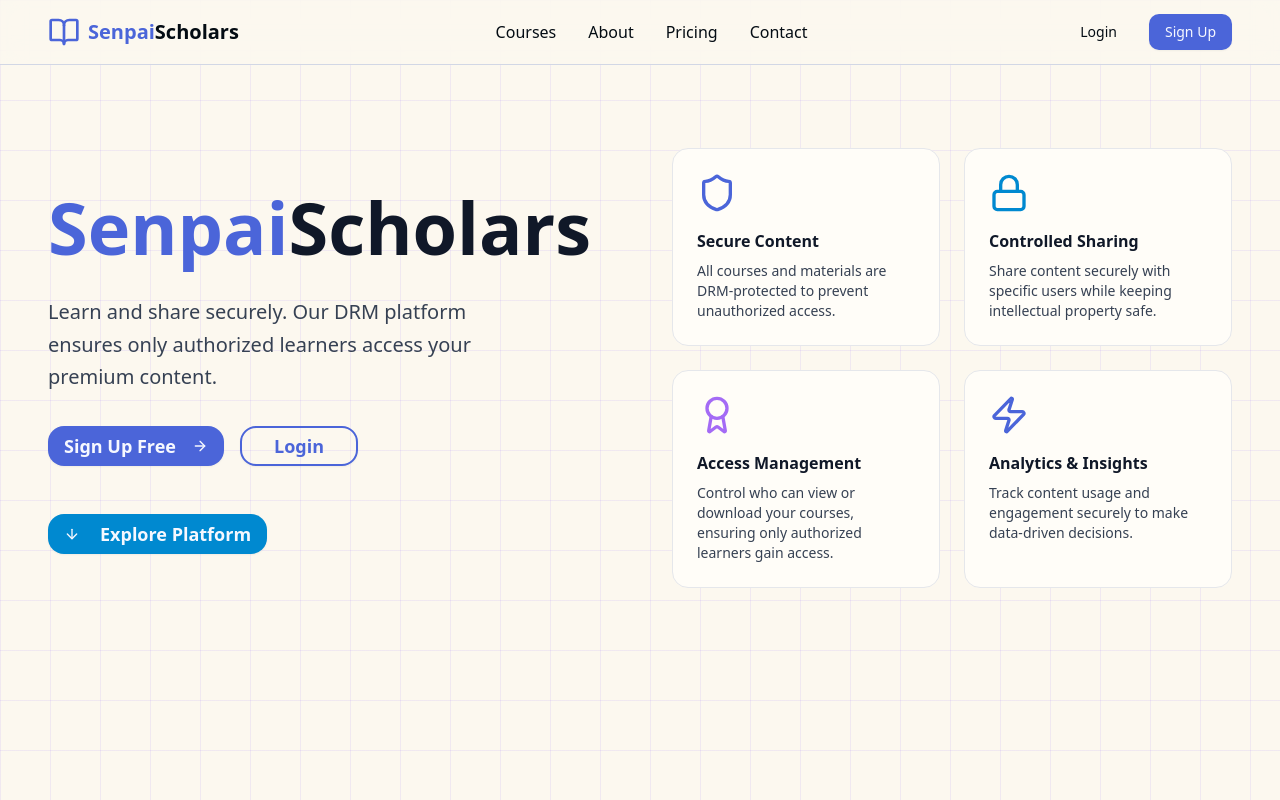
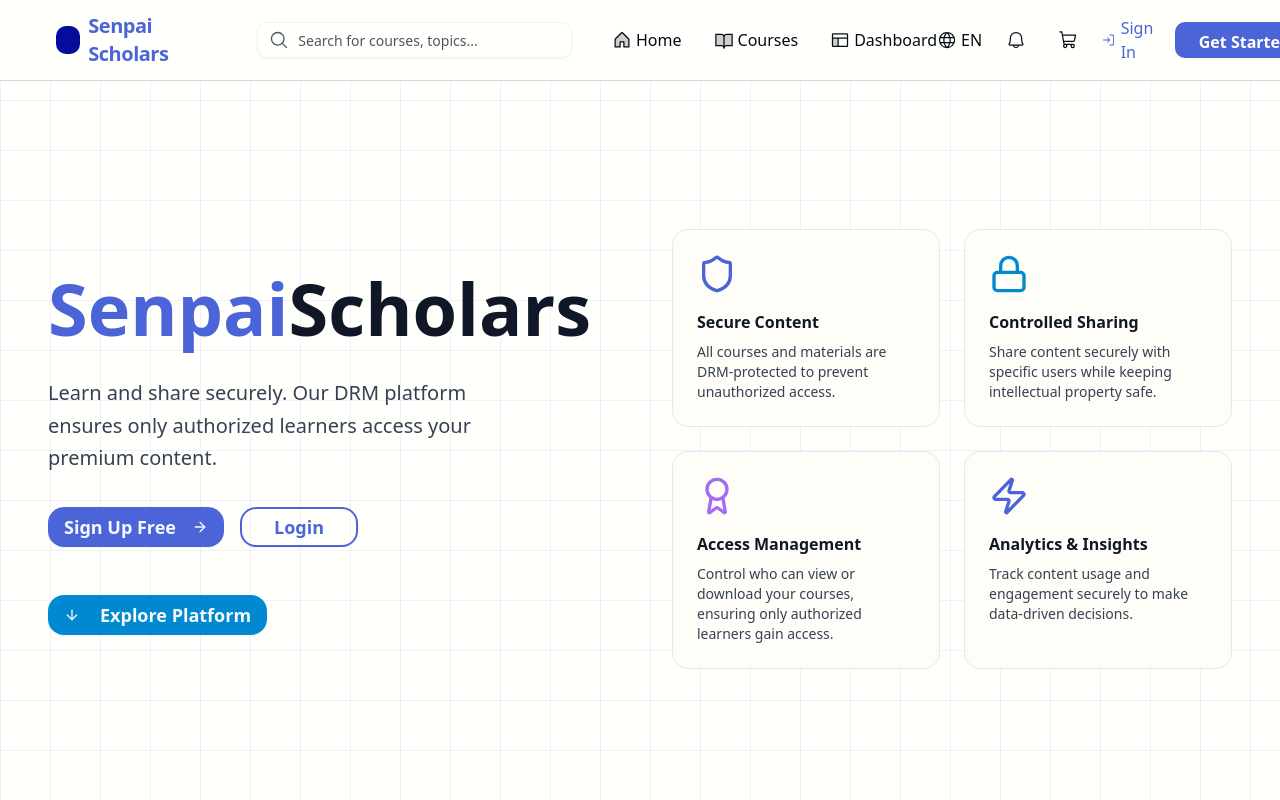
Before and after one commit to rev-sin/senpaischolars.app, a Next.js app: page / in a window 1280 px wide. Shown: the top 800 px of the page. Built offline with nearby package versions, Linux system fonts and the light colour scheme.

Commit message:
update navbar to new layout

```diff
--- a/src/app/globals.css
+++ b/src/app/globals.css
@@ -4,7 +4,7 @@
 @custom-variant dark (&:is(.dark *));
 
 :root {
-  --background: #fcf8ef; /* Light purple-tinted white */
+  --background: #fffffc; /* Light purple-tinted white */
   --foreground: oklch(0.15 0.02 240); /* Dark blue text */
   --card: oklch(0.96 0.01 270); /* Light purple card background */
   --card-foreground: oklch(0.15 0.02 240); /* Dark card text */
--- a/src/components/Navbar.tsx
+++ b/src/components/Navbar.tsx
@@ -1,130 +1,226 @@
 'use client';
 
-import { BookOpen, Menu, X } from 'lucide-react';
-import { useState } from 'react';
+import {
+  BellIcon,
+  BookOpenIcon,
+  GlobeIcon,
+  HouseIcon,
+  LayoutIcon,
+  ListIcon,
+  MagnifyingGlassIcon,
+  ShoppingCartIcon,
+  SignInIcon,
+  UsersIcon,
+  XIcon,
+} from '@phosphor-icons/react';
+import Link from 'next/link';
+import { useId, useState } from 'react';
 import { Button } from '@/components/ui/button';
+import { Input } from '@/components/ui/input';
+
+function LogoMark() {
+  // Replace with logo image later if logo is made
+  return (
+    <span
+      aria-hidden="true"
+      className="inline-block h-7 w-7 rounded-md bg-[#050C9C]"
+    />
+  );
+}
 
 export default function Navbar() {
-  const [isMenuOpen, setIsMenuOpen] = useState(false);
+  const [mobileOpen, setMobileOpen] = useState(false);
+  const searchId = useId();
 
   return (
-    <nav className="fixed top-0 left-0 right-0 z-50 bg-background/80 backdrop-blur-md border-b border-border">
-      <div className="container mx-auto px-6 lg:px-12">
-        <div className="flex items-center justify-between h-16">
-          {/* Logo */}
-          <div className="flex items-center space-x-2">
-            <BookOpen className="w-8 h-8 text-primary" />
-            <span className="text-xl font-bold text-foreground">
-              <span className="text-primary">Senpai</span>Scholars
+    <header className="sticky top-0 z-40 w-full border-b bg-background backdrop-blur">
+      <div className="h-20 px-6 lg:px-14 flex items-center justify-between">
+        <div className="flex items-center gap-10">
+          <Link
+            href="/"
+            className="flex items-center gap-2"
+          >
+            <LogoMark />
+            <span className="font-sans text-xl font-bold tracking-tight text-primary">
+              Senpai Scholars
             </span>
+          </Link>
+          <div className="hidden lg:block relative w-[360px]">
+            <MagnifyingGlassIcon
+              weight="regular"
+              className="pointer-events-none absolute left-3 top-1/2 h-5 w-5 -translate-y-1/2 text-muted-foreground"
+              aria-hidden="true"
+            />
+            <label
+              htmlFor="site-search"
+              className="sr-only"
+            >
+              Search Courses
+            </label>
+            <Input
+              id={searchId}
+              placeholder="Search for courses, topics..."
+              className="pl-10 text-base"
+            />
           </div>
+          <nav className="hidden lg:flex items-center gap-8 text-base font-medium text-foreground">
+            <Link
+              href="/"
+              className="flex items-center gap-1 hover:text-primary transition-colors"
+            >
+              <HouseIcon
+                className="h-5 w-5"
+                weight="duotone"
+              />{' '}
+              Home
+            </Link>
+            <Link
+              href="/courses"
+              className="flex items-center gap-1 hover:text-primary transition-colors"
+            >
+              <BookOpenIcon
+                className="h-5 w-5"
+                weight="duotone"
+              />{' '}
+              Courses
+            </Link>
 
-          {/* Desktop Navigation */}
-          <div className="hidden md:flex items-center space-x-8">
-            <a
-              href="#courses"
-              className="text-foreground hover:text-primary transition-colors"
+            <Link
+              href="/dashboard"
+              className="flex items-center gap-1 hover:text-primary transition-colors"
             >
-              Courses
-            </a>
-            <a
-              href="#about"
-              className="text-foreground hover:text-primary transition-colors"
-            >
-              About
-            </a>
-            <a
-              href="#pricing"
-              className="text-foreground hover:text-primary transition-colors"
-            >
-              Pricing
-            </a>
-            <a
-              href="#contact"
-              className="text-foreground hover:text-primary transition-colors"
-            >
-              Contact
-            </a>
-          </div>
-
-          {/* Desktop Auth Buttons */}
-          <div className="hidden md:flex items-center space-x-4">
-            <Button
-              type="button"
-              variant="ghost"
-              className="text-foreground hover:text-primary"
-            >
-              Login
-            </Button>
-            <Button
-              className="bg-primary hover:bg-primary/90 text-primary-foreground"
-              type="button"
-            >
-              Sign Up
-            </Button>
-          </div>
-
-          {/* Mobile Menu Button */}
+              <LayoutIcon
+                className="h-5 w-5"
+                weight="duotone"
+              />{' '}
+              Dashboard
+            </Link>
+          </nav>
+        </div>
+        <div className="flex items-center gap-4">
           <button
             type="button"
-            className="md:hidden p-2"
-            onClick={() => setIsMenuOpen(!isMenuOpen)}
+            className="hidden items-center gap-1 text-base font-medium text-foreground hover:text-primary md:flex transition-colors"
+            aria-label="Language"
           >
-            {isMenuOpen ? (
-              <X className="w-6 h-6 text-foreground" />
+            <GlobeIcon
+              className="h-5 w-5"
+              weight="regular"
+            />{' '}
+            EN
+          </button>
+
+          <button
+            type="button"
+            className="hidden rounded-full p-2 hover:bg-secondary md:inline-flex"
+            aria-label="Notifications"
+          >
+            <BellIcon
+              className="h-5 w-5 text-foreground"
+              weight="regular"
+            />
+          </button>
+
+          <button
+            type="button"
+            className="hidden rounded-full p-2 hover:bg-secondary md:inline-flex"
+            aria-label="Cart"
+          >
+            <ShoppingCartIcon
+              className="h-5 w-5 text-foreground"
+              weight="regular"
+            />
+          </button>
+
+          <Link
+            href="/login"
+            className="hidden md:inline text-base font-medium text-primary hover:underline transition-colors"
+          >
+            <span className="inline-flex items-center">
+              <SignInIcon
+                className="h-5 w-5 mr-1"
+                weight="regular"
+              />
+              Sign In
+            </span>
+          </Link>
+
+          <Button className="hidden md:inline bg-primary text-background text-base font-semibold px-6 py-2 hover:opacity-90">
+            Get Started
+          </Button>
+          <button
+            type="button"
+            onClick={() => setMobileOpen(!mobileOpen)}
+            className="lg:hidden inline-flex items-center justify-center p-2 rounded-md hover:bg-secondary"
+            aria-label="Toggle menu"
+          >
+            {mobileOpen ? (
+              <XIcon
+                className="h-6 w-6 text-foreground"
+                weight="bold"
+              />
             ) : (
-              <Menu className="w-6 h-6 text-foreground" />
+              <ListIcon
+                className="h-6 w-6 text-foreground"
+                weight="bold"
+              />
             )}
           </button>
         </div>
+      </div>
+      {mobileOpen && (
+        <div className="lg:hidden border-t bg-background px-6 py-4 flex flex-col gap-4">
+          <nav className="flex flex-col gap-3 text-base font-medium text-foreground">
+            <Link
+              href="/courses"
+              onClick={() => setMobileOpen(false)}
+            >
+              <BookOpenIcon
+                className="inline h-5 w-5 mr-2"
+                weight="duotone"
+              />
+              Courses
+            </Link>
+            <Link
+              href="/dashboard"
+              onClick={() => setMobileOpen(false)}
+            >
+              <LayoutIcon
+                className="inline h-5 w-5 mr-2"
+                weight="duotone"
+              />
+              Dashboard
+            </Link>
+            <Link
+              href="/community"
+              onClick={() => setMobileOpen(false)}
+            >
+              <UsersIcon
+                className="inline h-5 w-5 mr-2"
+                weight="duotone"
+              />
+              Home
+            </Link>
+          </nav>
 
-        {/* Mobile Menu */}
-        {isMenuOpen && (
-          <div className="md:hidden py-4 border-t border-border">
-            <div className="flex flex-col space-y-4">
-              <a
-                href="#courses"
-                className="text-foreground hover:text-primary transition-colors"
-              >
-                Courses
-              </a>
-              <a
-                href="#about"
-                className="text-foreground hover:text-primary transition-colors"
-              >
-                About
-              </a>
-              <a
-                href="#pricing"
-                className="text-foreground hover:text-primary transition-colors"
-              >
-                Pricing
-              </a>
-              <a
-                href="#contact"
-                className="text-foreground hover:text-primary transition-colors"
-              >
-                Contact
-              </a>
-              <div className="flex flex-col space-y-2 pt-4">
-                <Button
-                  type="button"
-                  variant="ghost"
-                  className="text-foreground hover:text-primary justify-start"
-                >
-                  Login
-                </Button>
-                <Button
-                  className="bg-primary hover:bg-primary/90 text-primary-foreground justify-start"
-                  type="button"
-                >
-                  Sign Up
-                </Button>
-              </div>
-            </div>
+          <div className="flex flex-col gap-3 mt-4">
+            <Link
+              href="/login"
+              onClick={() => setMobileOpen(false)}
+              className="flex items-center text-primary font-medium"
+            >
+              <SignInIcon
+                className="h-5 w-5 mr-2"
+                weight="regular"
+              />
+              Sign In
+            </Link>
+            <Button className="w-full bg-primary text-background font-semibold">
+              Get Started
+            </Button>
           </div>
-        )}
-      </div>
-    </nav>
+        </div>
+      )}
+    </header>
   );
 }
```
